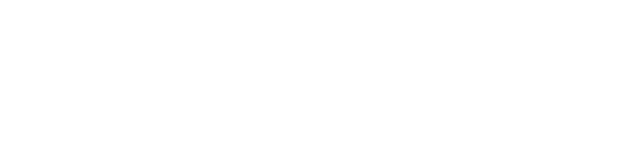
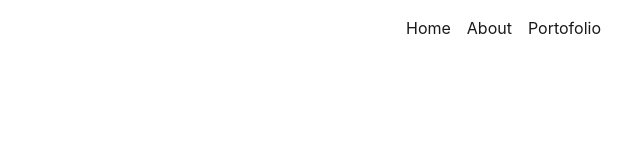
Before and after one commit to Joekahora/Portofolio-Landing-Page, a plain HTML site: page index.html in a window 1280 px wide. Shown: the whole page, without its empty margins (640-1280 px from the left). Drawn offline with nearby package versions, Linux system fonts and the light colour scheme.

Commit message:
I designed a responsive navbar for my site

```diff
--- a/index.html
+++ b/index.html
@@ -4,9 +4,43 @@
     <meta charset="UTF-8">
     <meta name="viewport" content="width=device-width, initial-scale=1.0">
     <meta http-equiv="X-UA-Compatible" content="ie=edge">
-    <title>Document</title>
+    <link rel="stylesheet" href="https://maxcdn.bootstrapcdn.com/bootstrap/4.3.1/css/bootstrap.min.css">
+    <script src="https://ajax.googleapis.com/ajax/libs/jquery/3.4.1/jquery.min.js"></script>
+    <script src="https://cdnjs.cloudflare.com/ajax/libs/popper.js/1.14.7/umd/popper.min.js"></script>
+    <script src="https://maxcdn.bootstrapcdn.com/bootstrap/4.3.1/js/bootstrap.min.js"></script>
+    <link rel="stylesheet" type="text/css" href="style.css">
+    <title>Joel Kahora Portofolio</title>
 </head>
 <body>
+<!-- fixed rounded avatar of mine in the navigation-->
 
+<nav class="navbar navbar-expand-md navbar-light sticky-top">
+    <div class="container-fluid">
+        <a class="navbar-brand" href="#"><!--<img src="img/IMG_20191106_171800_773.jpg">--></a>
+        <button class="navbar-toggler" type="button" data-toggle="collapse" data-target="#navbarResponsive">
+            <span class="navbar-toggler-icon"></span>
+        </button>
+        <div class="collapse navbar-collapse" id="navbarResponsive">
+            <ul class="navbar-nav ml-auto">
+                <li class="nav-item active">
+                    <a class="nav-link" href="#">Home</a>
+                </li>
+                <li class="nav-item active">
+                    <a class="nav-link" href="#">About</a>
+                </li>
+                <li class="nav-item active">
+                    <a class="nav-link" href="#">Portofolio</a>
+                </li>
+            </ul>
+        </div>
+    </div>
+</nav>
+
+<!-- a small description about me-->
+<!-- my educational background -->
+<!-- a download button for my cv-->
+<!-- my recent projects and their links-->
+<!-- a mailto form for people to reach me-->
+<!-- FOOTER with my socials i.e facebook twitter ane instagram-->
 </body>
 </html>
```
Also changed, not shown: img/IMG_20191106_171800_773.jpg (added).
